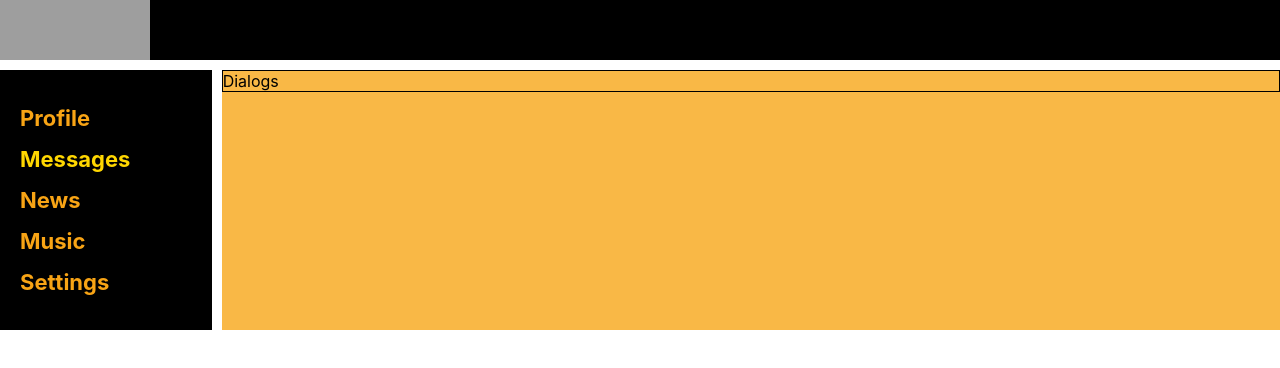
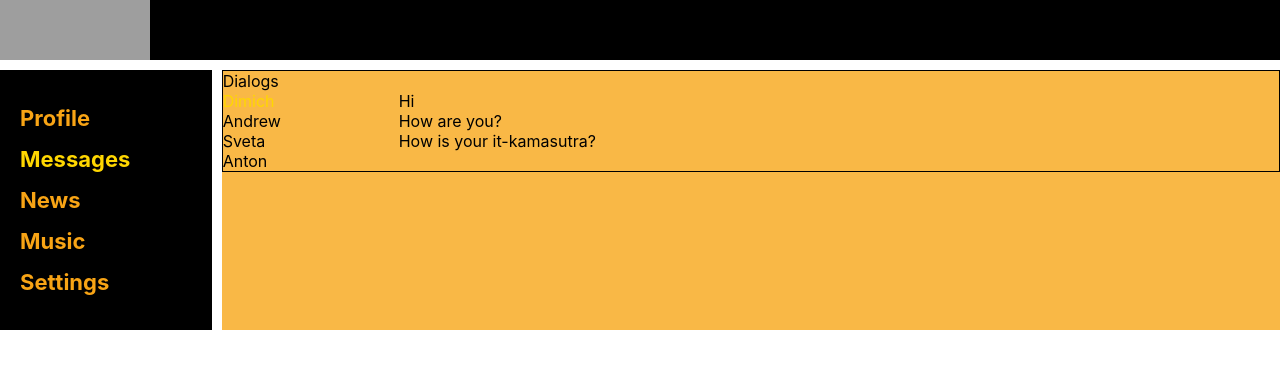
Before and after one commit to zvezdynya/social_net, a React (Create React App) app: page /dialogs in a window 1280 px wide. Shown: the top 368 px of the page. Built offline with nearby package versions, Linux system fonts and the light colour scheme; grey boxes are pictures that could not be loaded.

Commit message:
stylization

```diff
--- a/src/components/Dialogs/Dialogs.jsx
+++ b/src/components/Dialogs/Dialogs.jsx
@@ -4,7 +4,19 @@ import styles from './Dialogs.module.scss';
 const Dialogs = () => {
     return (
         <>
-            <div className={styles.class}>Dialogs</div>
+            <div className={styles.class}>Dialogs
+                <div className={styles.dialogs_items}>
+                    <div className={`${styles.dialog} ${styles.active}`}>Dimich</div>
+                    <div className={styles.dialog}>Andrew</div>
+                    <div className={styles.dialog}>Sveta</div>
+                    <div className={styles.dialog}>Anton</div>
+                </div>
+                <div className={styles.messages}>
+                    <div className={styles.message}>Hi</div>
+                    <div className={styles.message}>How are you?</div>
+                    <div className={styles.message}>How is your it-kamasutra?</div>
+                </div>
+            </div>
         </>
     );
 }
--- a/src/components/Dialogs/Dialogs.module.scss
+++ b/src/components/Dialogs/Dialogs.module.scss
@@ -1,3 +1,25 @@
 .class {
+    display: grid;
+    grid-template-columns: 2fr 10fr;
     border: 1px solid black;
 }
+
+.dialogs_items {
+    grid-column: 1/2;
+
+    .dialog {
+    }
+
+    .active {
+        color: gold;
+    }
+
+}
+
+.messages {
+    grid-column: 2/3;
+
+    .message {
+
+    }
+}
```
